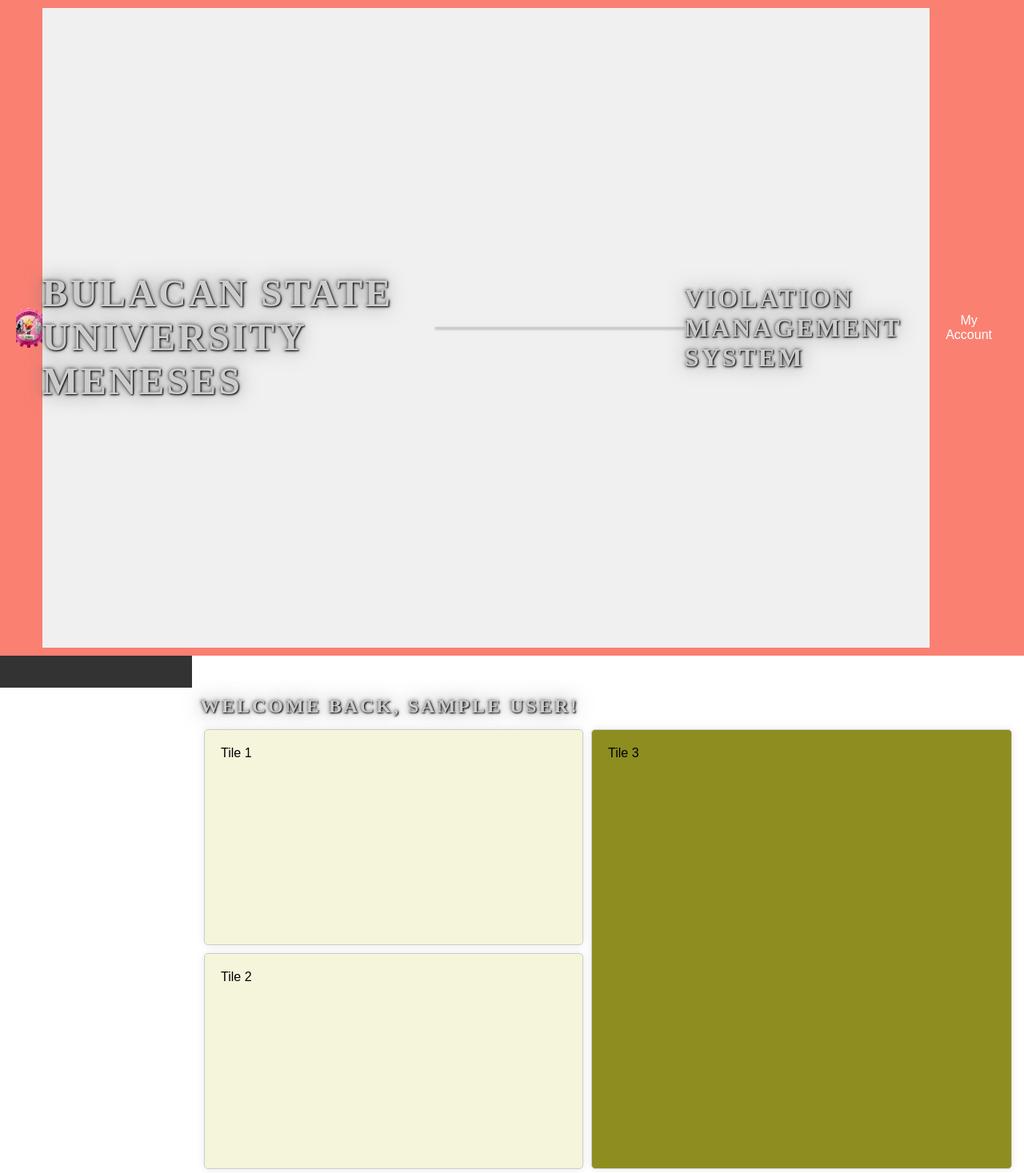
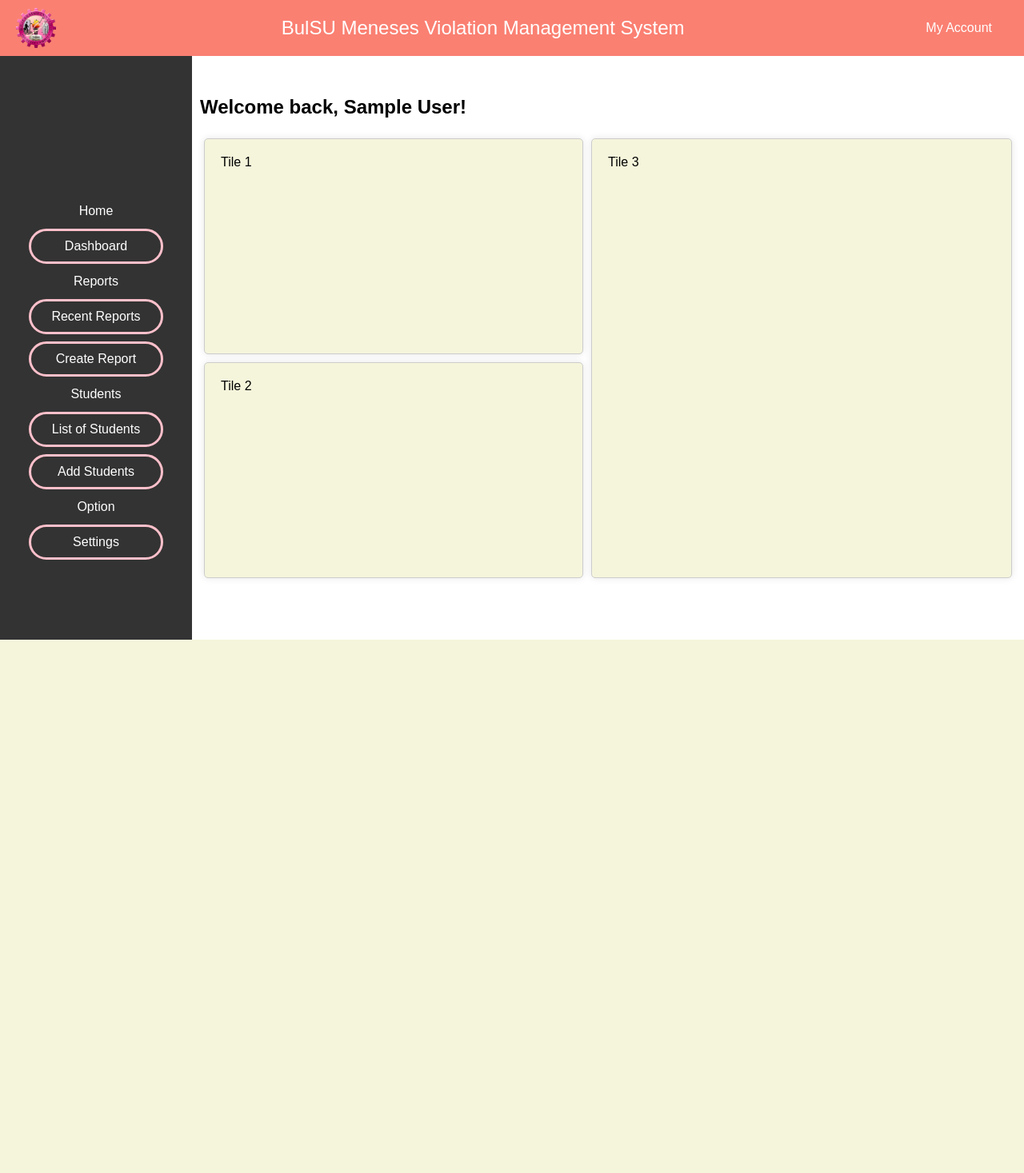
Before and after one commit to doksii/BulSUVMS, a PHP site: page /dashboard.php in a window 1280 px wide. Shown: the whole page at 80% size. After the commit the page ends 800 px from the top, so only its background shows below. Run offline with PHP 8.4, Linux system fonts and the light colour scheme; the visitor is signed in with stand-in values (Sample User, id 1).

Commit message:
Revert "header update"
This reverts commit b677b5fd4de4f10d097b7e9d1f030e7defe30e4f.

```diff
--- a/assets/css/MainStyle.css
+++ b/assets/css/MainStyle.css
@@ -49,37 +49,11 @@ th {
 }
 
 .company-name {
-    background-color: #f0f0f0;
-    font-family: 'Arial', sans-serif;
-    display: flex;
-    justify-content: center;
-    align-items: center;
-    height: 100vh;
+    flex-grow: 1;
+    text-align: center;
+    font-size: 1.5em;
 }
-.company-name h1, h2 {
-    color: #ccc;
-    font-family: 'Times New Roman', Times, serif;
-    letter-spacing: 3px;
-    text-transform: uppercase;
-    margin-bottom: 10px;
-    text-shadow:
-        1px 1px 2px #000,
-        0 0 25px #777,
-        0 0 5px #333;
-}
-.company-name h1 {
-    font-size: 3rem;
-}
-.company-name h2 {
-    font-size: 2rem;
-    margin-top: 10px;
-}
-.line {
-    border-top: 2px solid #ccc;
-    margin: 10px auto;
-    width: 60%;
-    box-shadow: 0 1px 3px rgba(0, 0, 0, 0.3);
-}
+
 .dropdown {
     position: relative;
     display: inline-block;
@@ -283,7 +257,7 @@ th {
 .tile3 {
     margin: 5px;
     width: 50%;
-    background-color: rgb(141, 141, 32);
+    background-color: beige;
     padding: 20px;
     border: 1px solid #ccc;
     border-radius: 5px;
--- a/dashboard.php
+++ b/dashboard.php
@@ -27,11 +27,7 @@ if ($_SESSION['role'] !== 'admin') {
         <div class="logo-container">
             <img src="assets\img\BMCLogo.png" alt="Company Logo" class="logo">
         </div>
-        <div class="company-name">
-        <h1>BULACAN STATE UNIVERSITY MENESES</h1>
-        <div class="line"></div>
-        <h2>VIOLATION MANAGEMENT SYSTEM</h2>
-        </div>
+        <div class="company-name">BulSU Meneses Violation Management System</div>
         <div class="dropdown">
             <button class="dropbtn">My Account</button>
             <div class="dropdown-content">
```
